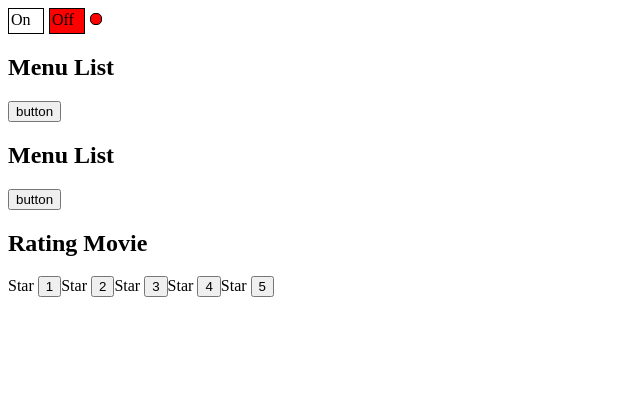
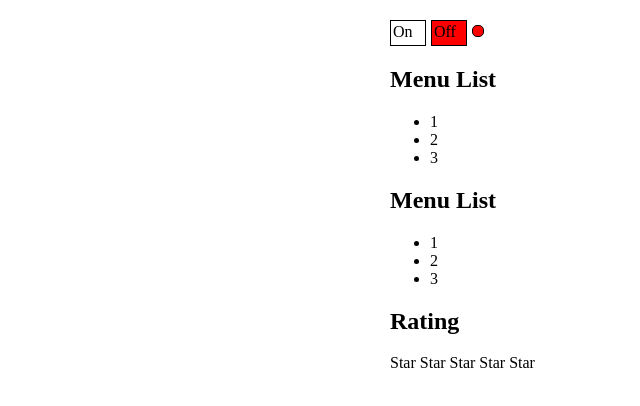
Before and after one commit to Phrixus11/lessons_microtasks, a React (Vite) app: page / in a window 1280 px wide. Shown: the top 406 px of the page, without its empty margins (0-640 px from the left). Built offline with nearby package versions, Linux system fonts and the light colour scheme.

Commit message:
refactoring

```diff
--- a/src/App.css
+++ b/src/App.css
@@ -0,0 +1,4 @@
+.app {
+    width: 500px;
+    margin: 20px auto;
+}
--- a/src/App.tsx
+++ b/src/App.tsx
@@ -7,7 +7,7 @@ import {ControlledRating} from "./kabzda/ControlledRating/ControlledRating.tsx";
 
 function App() {
     return (
-        <>
+        <div className={"app"}>
             {/*<UniversalButton/>*/}
             {/*<RenderTasts/> */}
             {/*<UniversalInput/>*/}
@@ -16,7 +16,7 @@ function App() {
             <ControlledAccordion/>
             <ControlledAccordion/>
             <ControlledRating/>
-        </>
+        </div>
 
     )}
 
--- a/src/kabzda/ControlledAccordion/ControlledAccordion.tsx
+++ b/src/kabzda/ControlledAccordion/ControlledAccordion.tsx
@@ -2,12 +2,12 @@ import {useState} from "react";
 
 
 export const ControlledAccordion = () => {
-    const [collapsed, setCollapsed] = useState(false);
+    const [collapsed, setCollapsed] = useState(true);
 
     return (
         <div>
-            <h2>Menu List</h2>
-            <button onClick={()=>setCollapsed((prev)=>!prev)}>button</button>
+            <h2 style={{cursor: "pointer"}} onClick={()=>setCollapsed((prev)=>!prev)}>Menu List</h2>
+            {/*<button onClick={()=>setCollapsed((prev)=>!prev)}>TOGGLE</button>*/}
             {collapsed && <AccordionBody/>}
         </div>
     );
--- a/src/kabzda/ControlledRating/ControlledRating.tsx
+++ b/src/kabzda/ControlledRating/ControlledRating.tsx
@@ -7,22 +7,24 @@ export const ControlledRating = () => {
 
     return (
         <div>
-            <h2>Rating Movie</h2>
-            <Star selected={rating > 0}/><button onClick={()=>setRating(1)}>1</button>
-            <Star selected={rating > 1}/><button onClick={()=>setRating(2)}>2</button>
-            <Star selected={rating > 2}/><button onClick={()=>setRating(3)}>3</button>
-            <Star selected={rating > 3}/><button onClick={()=>setRating(4)}>4</button>
-            <Star selected={rating > 4}/><button onClick={()=>setRating(5)}>5</button>
+            <h2>Rating</h2>
+            <Star selected={rating > 0} setRating={()=>setRating(1)}/>
+            <Star selected={rating > 1} setRating={()=>setRating(2)}/>
+            <Star selected={rating > 2} setRating={()=>setRating(3)}/>
+            <Star selected={rating > 3} setRating={()=>setRating(4)}/>
+            <Star selected={rating > 4} setRating={()=>setRating(5)}/>
         </div>
     );
 };
 
 type StarProps = {
     selected: boolean
+    setRating: () => void
 }
 
-function Star({selected}: StarProps) {
+function Star({selected, setRating}: StarProps) {
 
-    return selected ? <span><b>Star </b></span> : <span>Star </span>
+    return selected ? <span style={{cursor: "pointer"}} onClick={setRating}><b>Star </b></span> :
+        <span style={{cursor: "pointer"}} onClick={setRating}>Star </span>
 
 }
--- a/src/kabzda/OnOff/OnOff.tsx
+++ b/src/kabzda/OnOff/OnOff.tsx
@@ -15,6 +15,7 @@ function OnOff () {
         display: "inline-block",
         padding: "2px",
         backgroundColor: on ? "green" : "white",
+        cursor: "pointer",
     }
     const offStyle = {
         width: "30px",
@@ -24,6 +25,7 @@ function OnOff () {
         marginLeft: "5px",
         padding: "2px",
         backgroundColor: !on ? "red" : "white",
+        cursor: "pointer",
     }
     const indicatorStyle = {
         width: "10px",
```
